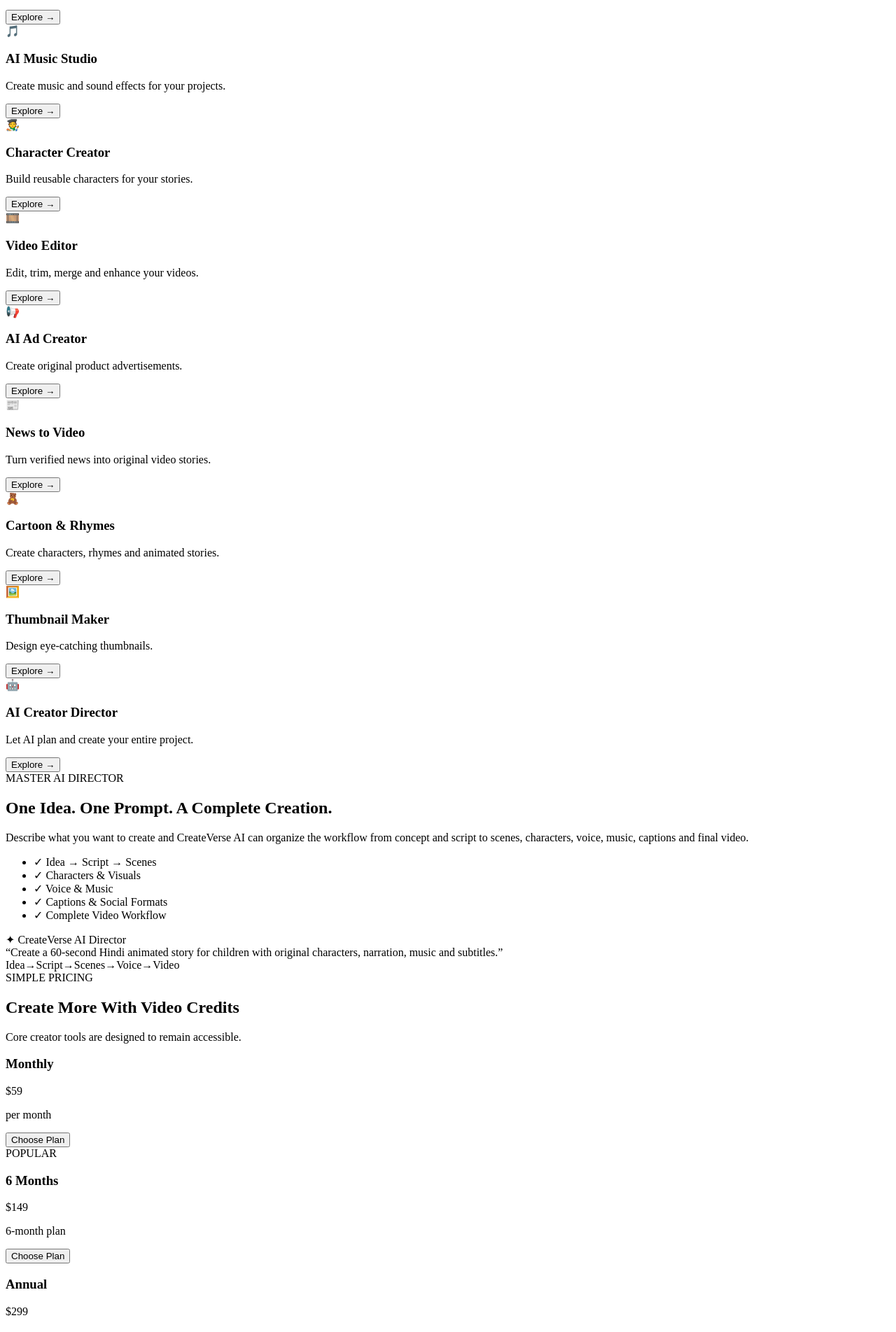
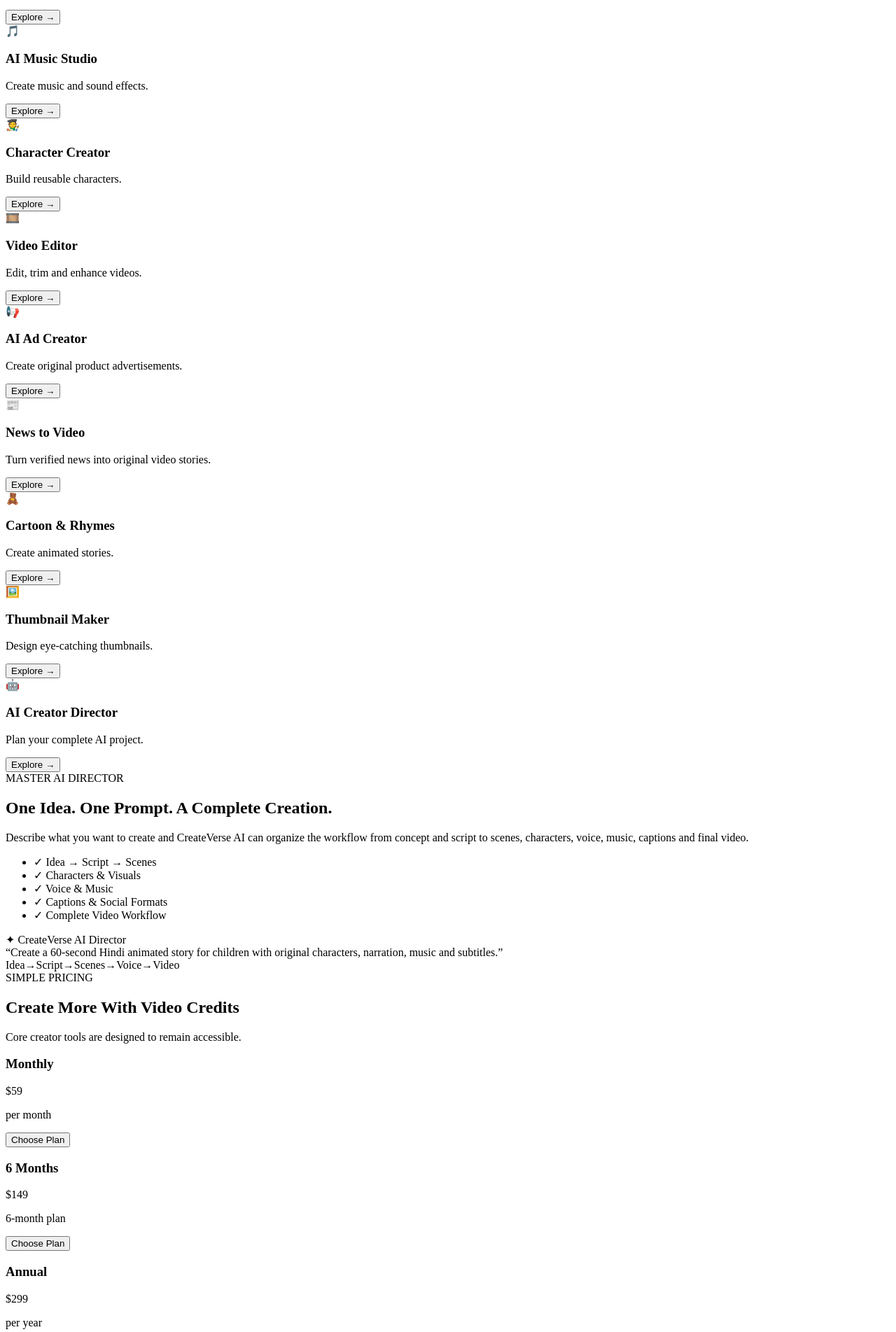
Before and after one commit to sanjayrout1996/createverse-ai, a Next.js app: page / in a window 1280 px wide. Shown: the part 868-2771 px from the top of the page at 70% size. Built offline with nearby package versions, Linux system fonts and the light colour scheme.

Commit message:
Refactor tools and improve page structure
Updated tool descriptions for clarity and conciseness. Enhanced navigation and section content for better user experience.

```diff
--- a/app/page.js
+++ b/app/page.js
@@ -3,14 +3,14 @@
 ["✍️", "AI Script Generator", "Turn your ideas into professional scripts."],
 ["🖼️", "AI Image Generator", "Create original visuals from simple prompts."],
 ["🎙️", "AI Voice Studio", "Generate natural voiceovers for your content."],
-  ["🎵", "AI Music Studio", "Create music and sound effects for your projects."],
-  ["🧑‍🎨", "Character Creator", "Build reusable characters for your stories."],
-  ["🎞️", "Video Editor", "Edit, trim, merge and enhance your videos."],
+["🎵", "AI Music Studio", "Create music and sound effects."],
+["🧑‍🎨", "Character Creator", "Build reusable characters."],
+["🎞️", "Video Editor", "Edit, trim and enhance videos."],
 ["📢", "AI Ad Creator", "Create original product advertisements."],
 ["📰", "News to Video", "Turn verified news into original video stories."],
-  ["🧸", "Cartoon & Rhymes", "Create characters, rhymes and animated stories."],
+["🧸", "Cartoon & Rhymes", "Create animated stories."],
 ["🖼️", "Thumbnail Maker", "Design eye-catching thumbnails."],
-  ["🤖", "AI Creator Director", "Let AI plan and create your entire project."]
+["🤖", "AI Creator Director", "Plan your complete AI project."]
 ];
 
 export default function Home() {
@@ -26,7 +26,12 @@
       <a href="#faq">FAQ</a>
     </div>
 
-        <button className="login">Sign In</button>
+    <button
+      className="login"
+      onClick={() => alert("Sign In will be connected to Supabase next.")}
+    >
+      Sign In
+    </button>
   </nav>
 
   <section className="hero">
@@ -40,13 +45,31 @@
 
     <p>
       Create videos, images, scripts, voices, music, characters,
-          cartoons, advertisements and more — all from one powerful AI
-          Creator Studio.
+      advertisements and more from one AI Creator Studio.
     </p>
 
     <div className="heroButtons">
-          <button className="primary">Start Creating Free →</button>
-          <button className="secondary">Explore AI Tools</button>
+      <button
+        className="primary"
+        onClick={() =>
+          document.getElementById("tools")?.scrollIntoView({
+            behavior: "smooth"
+          })
+        }
+      >
+        Start Creating Free →
+      </button>
+
+      <button
+        className="secondary"
+        onClick={() =>
+          document.getElementById("tools")?.scrollIntoView({
+            behavior: "smooth"
+          })
+        }
+      >
+        Explore AI Tools
+      </button>
     </div>
 
     <div className="heroNote">
@@ -59,9 +82,7 @@
     <div className="sectionTitle">
       <div className="badge">POWERFUL CREATION SUITE</div>
       <h2>Everything You Need to Create</h2>
-          <p>
-            One platform for your complete AI content creation workflow.
-          </p>
+      <p>One platform for your complete AI content creation workflow.</p>
     </div>
 
     <div className="toolGrid">
@@ -70,7 +91,14 @@
           <div className="toolIcon">{icon}</div>
           <h3>{title}</h3>
           <p>{description}</p>
-              <button>Explore →</button>
+
+          <button
+            onClick={() =>
+              alert(`${title} will be connected to the AI tool next.`)
+            }
+          >
+            Explore →
+          </button>
         </div>
       ))}
     </div>
@@ -80,6 +108,7 @@
     <div>
       <div className="badge">MASTER AI DIRECTOR</div>
       <h2>One Idea. One Prompt. A Complete Creation.</h2>
+
       <p>
         Describe what you want to create and CreateVerse AI can organize
         the workflow from concept and script to scenes, characters,
@@ -97,6 +126,7 @@
 
     <div className="promptBox">
       <div className="promptTop">✦ CreateVerse AI Director</div>
+
       <div className="prompt">
         “Create a 60-second Hindi animated story for children with
         original characters, narration, music and subtitles.”
@@ -124,27 +154,25 @@
     </div>
 
     <div className="priceGrid">
-          <div className="priceCard">
-            <h3>Monthly</h3>
-            <div className="price">$59</div>
-            <p>per month</p>
-            <button>Choose Plan</button>
+      {[
+        ["Monthly", "$59", "per month"],
+        ["6 Months", "$149", "6-month plan"],
+        ["Annual", "$299", "per year"]
+      ].map(([name, price, period]) => (
+        <div className="priceCard" key={name}>
+          <h3>{name}</h3>
+          <div className="price">{price}</div>
+          <p>{period}</p>
+
+          <button
+            onClick={() =>
+              alert(`${name} plan will be connected to payment next.`)
+            }
+          >
+            Choose Plan
+          </button>
         </div>
-
-          <div className="priceCard featured">
-            <div className="popular">POPULAR</div>
-            <h3>6 Months</h3>
-            <div className="price">$149</div>
-            <p>6-month plan</p>
-            <button>Choose Plan</button>
-          </div>
-
-          <div className="priceCard">
-            <h3>Annual</h3>
-            <div className="price">$299</div>
-            <p>per year</p>
-            <button>Choose Plan</button>
-          </div>
+      ))}
     </div>
   </section>
 
@@ -177,5 +205,6 @@
     <p>© 2026 CreateVerse AI. All rights reserved.</p>
   </footer>
 </main>
+
 );
         }
```
Lines whose indentation alone changed are shown as unchanged.
